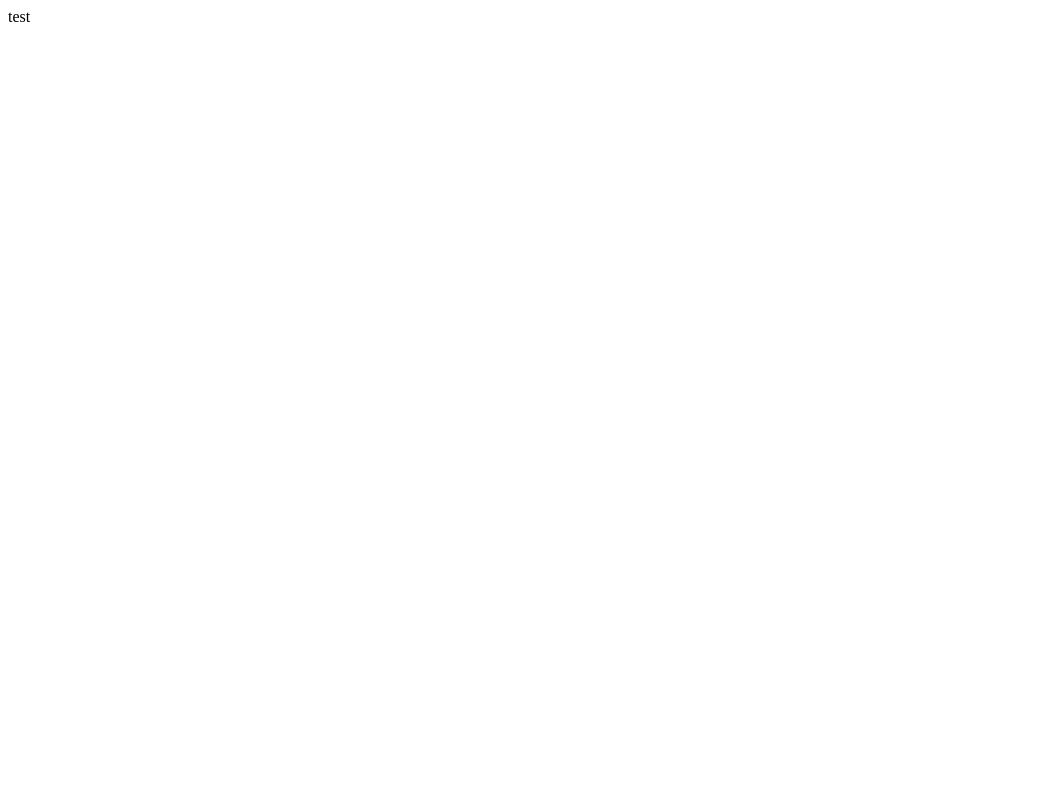
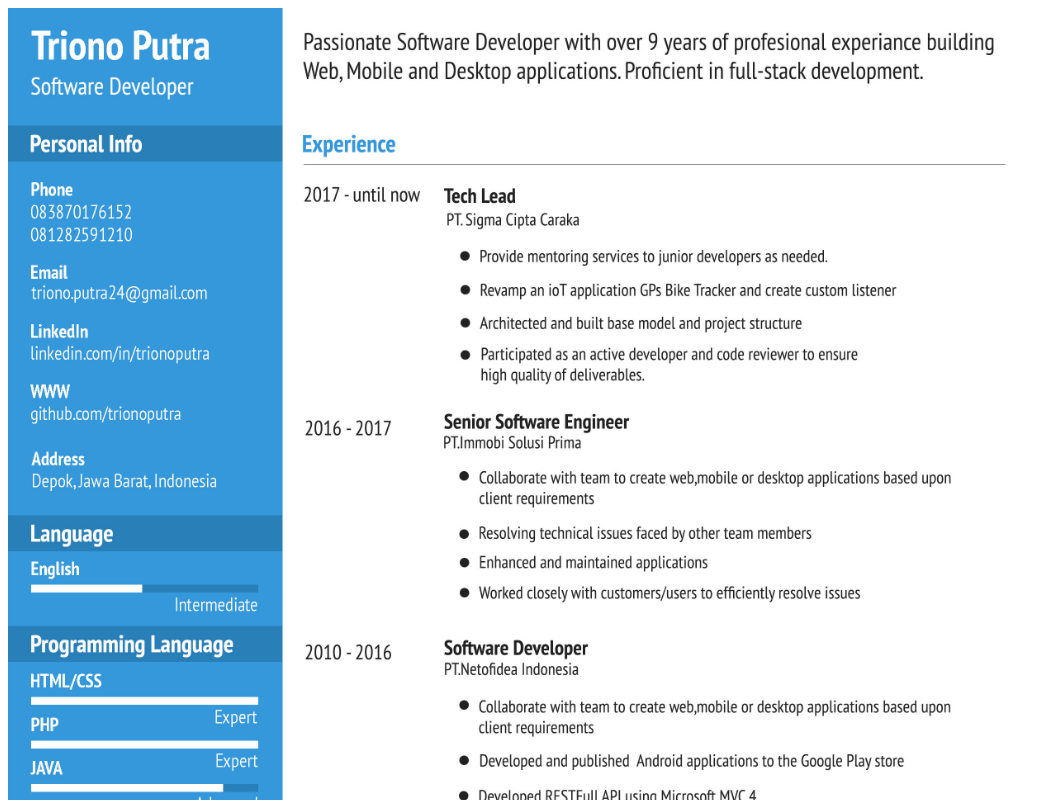
Before and after one commit to trionoputra/trionoputra.github.io, a plain HTML site: page index.html in a window 1280 px wide. Shown: the top 800 px of the page, without its empty margins (0-1049 px from the left). Drawn offline with Linux system fonts and the light colour scheme.

Commit message:
Update index.html

```diff
--- a/index.html
+++ b/index.html
@@ -3,6 +3,6 @@
     <title>CV Triono Putra</title>
   </head>
   <body>
-  test
+     <img src="CV.JPEG" width="1024" />
   </body>
 </html>
```
